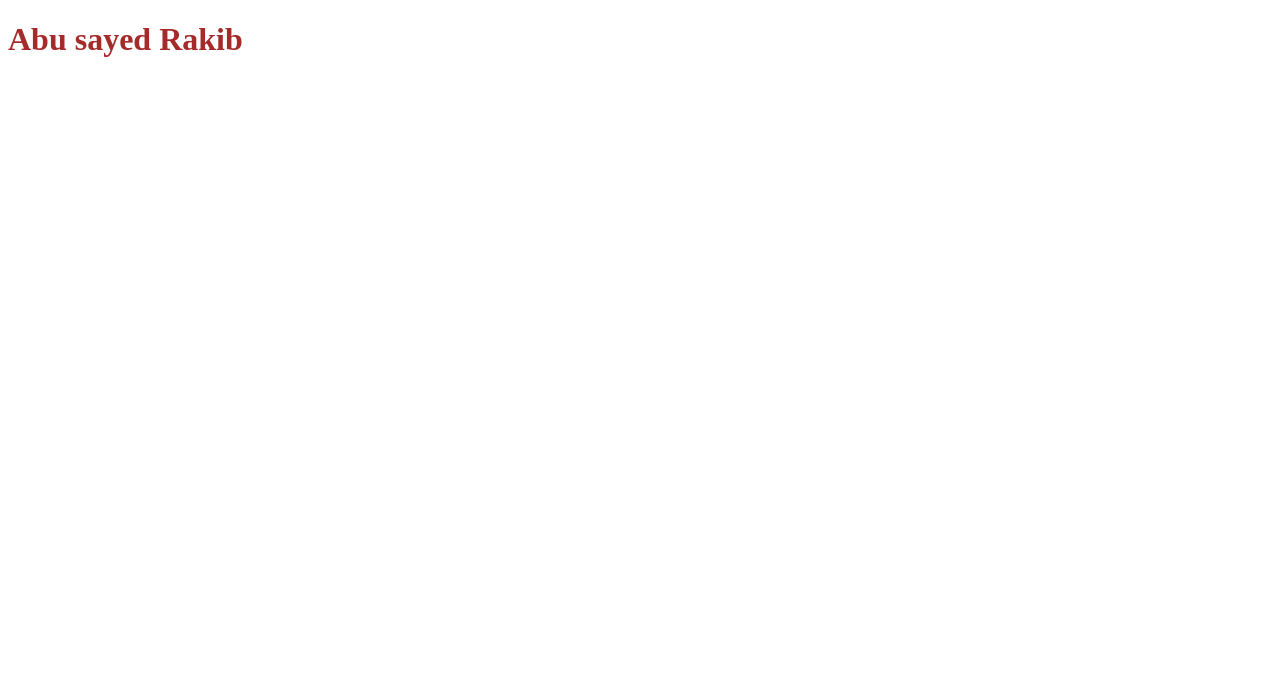
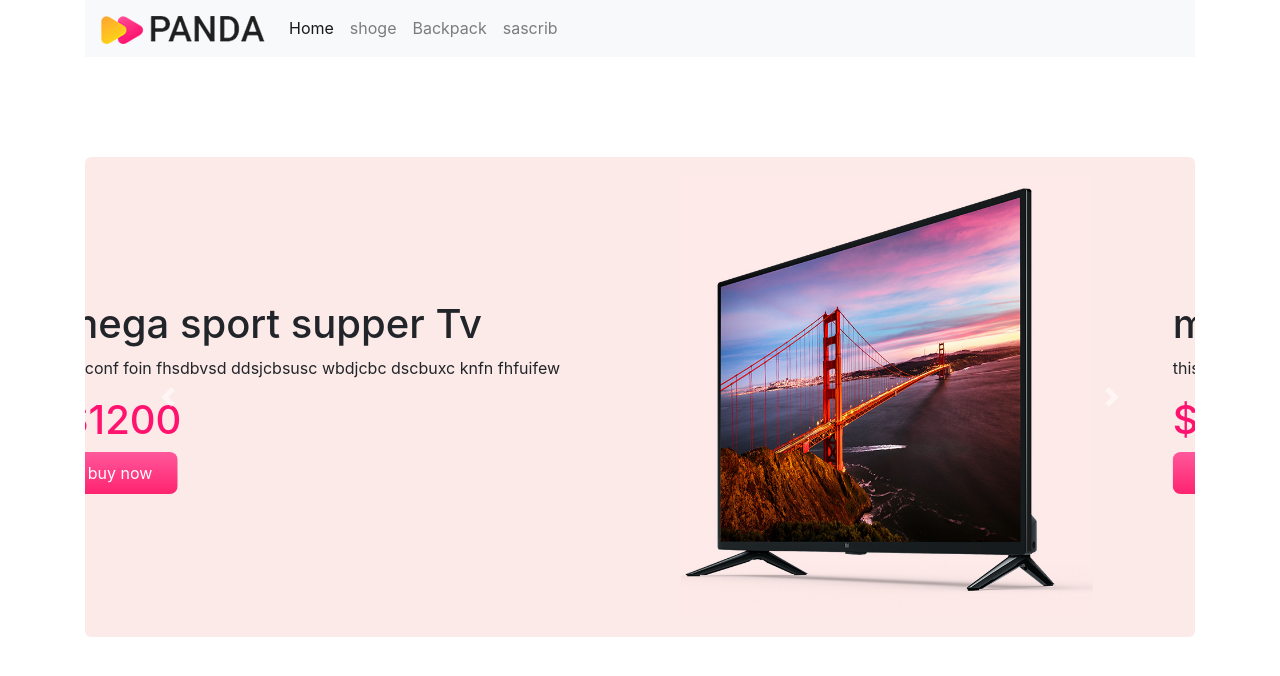
Before and after one commit to abu-sayed-1/panda-commercs, a plain HTML site: page index.html in a window 1280 px wide. Drawn offline with nearby package versions, Linux system fonts and the light colour scheme; files whose address does not match are found by name.

Commit message:
carousle

```diff
--- a/index.html
+++ b/index.html
@@ -4,9 +4,98 @@
     <meta charset="UTF-8">
     <meta name="viewport" content="width=device-width, initial-scale=1.0">
     <title>Document</title>
+    <link rel="stylesheet" href="https://stackpath.bootstrapcdn.com/bootstrap/4.5.0/css/bootstrap.min.css" integrity="sha384-9aIt2nRpC12Uk9gS9baDl411NQApFmC26EwAOH8WgZl5MYYxFfc+NcPb1dKGj7Sk" crossorigin="anonymous">
     <link rel="stylesheet" href="style.css">
 </head>
 <body>
-    <h1 class="rt"> Abu sayed Rakib</h1>
+
+<div class="container">
+    <nav class="navbar navbar-expand-lg navbar-light bg-light">
+        <a class="navbar-brand" href="#"><img src="C:\panda-commercs\images\panda-commerce\logo.png"></a>
+        <button class="navbar-toggler" type="button" data-toggle="collapse" data-target="#navbarNav" aria-controls="navbarNav" aria-expanded="false" aria-label="Toggle navigation">
+          <span class="navbar-toggler-icon"></span>
+        </button>
+        <div class="collapse navbar-collapse" id="navbarNav">
+          <ul class="navbar-nav">
+            <li class="nav-item active">
+              <a class="nav-link" href="#">Home <span class="sr-only">(current)</span></a>
+            </li>
+            <li class="nav-item">
+              <a class="nav-link" href="#">shoge</a>
+            </li>
+            <li class="nav-item">
+              <a class="nav-link" href="#">Backpack</a>
+            </li>
+            <li class="nav-item">
+              <a class="nav-link" href="# sascrib">sascrib</a>
+
+            </li>
+          </ul>
+        </div>
+      </nav>
+</div>
+
+<div class="container">
+    <div id="carouselExampleControls" class="carousel slide orange-bg" data-ride="carousel">
+        <div class="carousel-inner">
+          <div class="carousel-item active">
+              <div class="row align-items-center">
+             <div class="col-md-7">
+                <h1>mega sport supper Tv</h1>
+                <p>jbj conf  foin fhsdbvsd ddsjcbsusc wbdjcbc dscbuxc knfn fhfuifew</p>
+                <h1 class="price">$1200</h1>
+                <button class="buy-now-button">buy now</button>
+             </div>
+             <div class="col-md-5">
+                <img src="C:\panda-commercs\images\panda-commerce\banner-images\tv.png" class="d-block w-100" alt="...">
+             </div>
+              </div>
+
+          </div>
+          <div class="carousel-item">
+              <div class="row align-items-center">
+                  <div class="col-md-7">
+                    <h1>mega supper headphone</h1>
+                    <p>this colite is best</p>
+                    <h1 class="price">$420</h1>
+                    <button class="buy-now-button">buy now</button>
+
+                  </div>
+                  <div class="col-md-5">
+            <img src="C:\panda-commercs\images\panda-commerce\banner-images\headphone.png" class="d-block w-100" alt="...">
+                  </div>
+              </div>
+          </div>
+          <div class="carousel-item">
+              <div class="row align-items-center">
+                  <div class="col-md-7">
+                    <h1>mega supper lovely game remote Tv</h1>
+                    <p>it's work very Fast</p>
+                    <h1 class="price">$600</h1>
+                    <button class="buy-now-button">buy now</button>
+
+                  </div>
+                  <div class="col-md-5">
+                    <img src="C:\panda-commercs\images\panda-commerce\banner-images\xbox.png" class="d-block w-100" alt="...">
+                  </div>
+              </div>
+          </div>
+        </div>
+        <a class="carousel-control-prev" href="#carouselExampleControls" role="button" data-slide="prev">
+          <span class="carousel-control-prev-icon" aria-hidden="true"></span>
+          <span class="sr-only">Previous</span>
+        </a>
+        <a class="carousel-control-next" href="#carouselExampleControls" role="button" data-slide="next">
+          <span class="carousel-control-next-icon" aria-hidden="true"></span>
+          <span class="sr-only">Next</span>
+        </a>
+      </div>
+</div>
+
+
+
+<script src="https://code.jquery.com/jquery-3.5.1.slim.min.js" integrity="sha384-DfXdz2htPH0lsSSs5nCTpuj/zy4C+OGpamoFVy38MVBnE+IbbVYUew+OrCXaRkfj" crossorigin="anonymous"></script>
+<script src="https://cdn.jsdelivr.net/npm/popper.js@1.16.0/dist/umd/popper.min.js" integrity="sha384-Q6E9RHvbIyZFJoft+2mJbHaEWldlvI9IOYy5n3zV9zzTtmI3UksdQRVvoxMfooAo" crossorigin="anonymous"></script>
+<script src="https://stackpath.bootstrapcdn.com/bootstrap/4.5.0/js/bootstrap.min.js" integrity="sha384-OgVRvuATP1z7JjHLkuOU7Xw704+h835Lr+6QL9UvYjZE3Ipu6Tp75j7Bh/kR0JKI" crossorigin="anonymous"></script>
 </body>
 </html>
--- a/style.css
+++ b/style.css
@@ -1 +1,18 @@
-.rt{color: brown;}
+.orange-bg{
+
+    background-color: #fceae8;
+    border-radius:6px;
+    margin-top: 100px;
+}
+.carousel-item{padding:20px 40px;}
+.price{
+    color:#ff136F;
+}
+.buy-now-button{ background-image: linear-gradient(to bottom,#ff589B 0%,#ff236f 100%);
+                color: #fff;
+                border: none;
+                border-radius: 8px;
+                padding: 9px 25px;
+                cursor:wait;
+
+}
```
